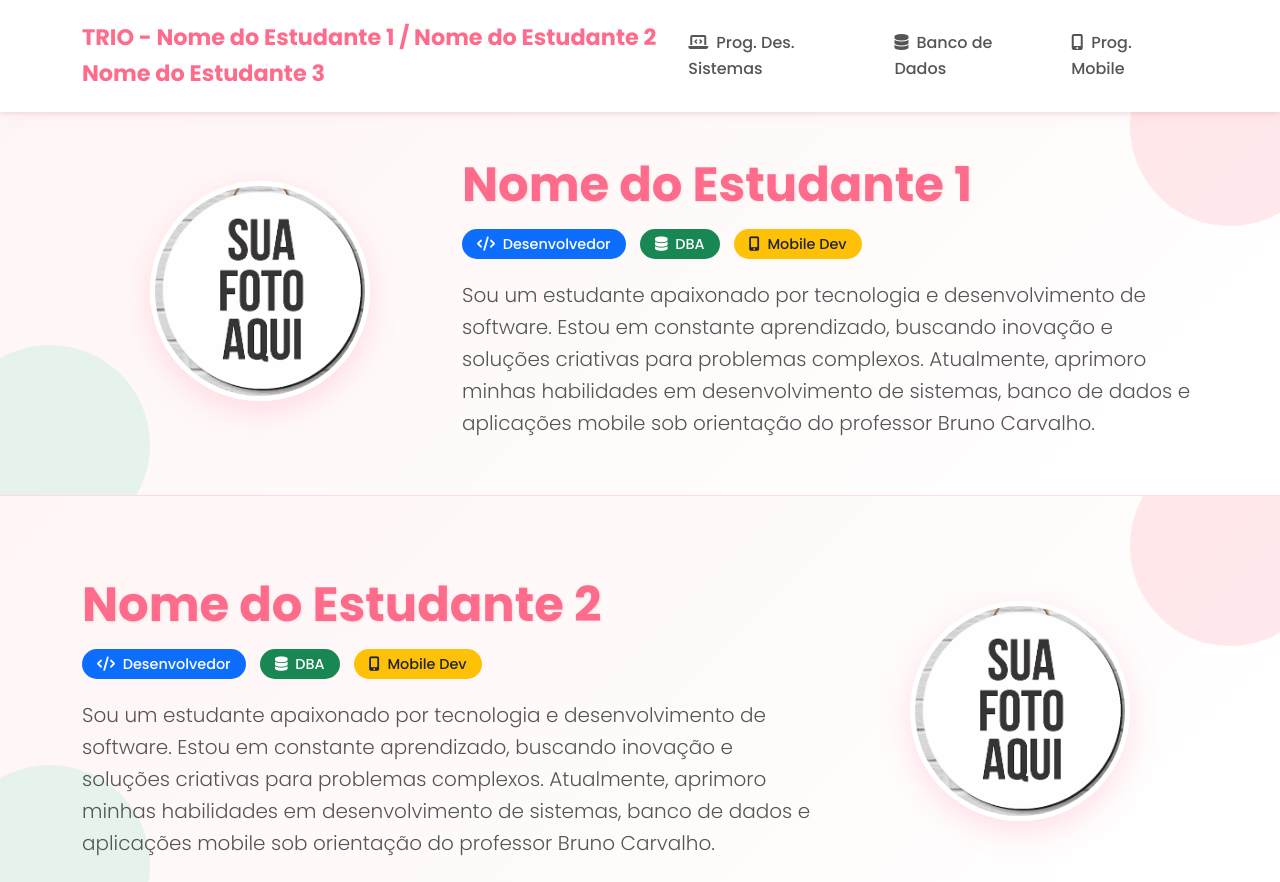
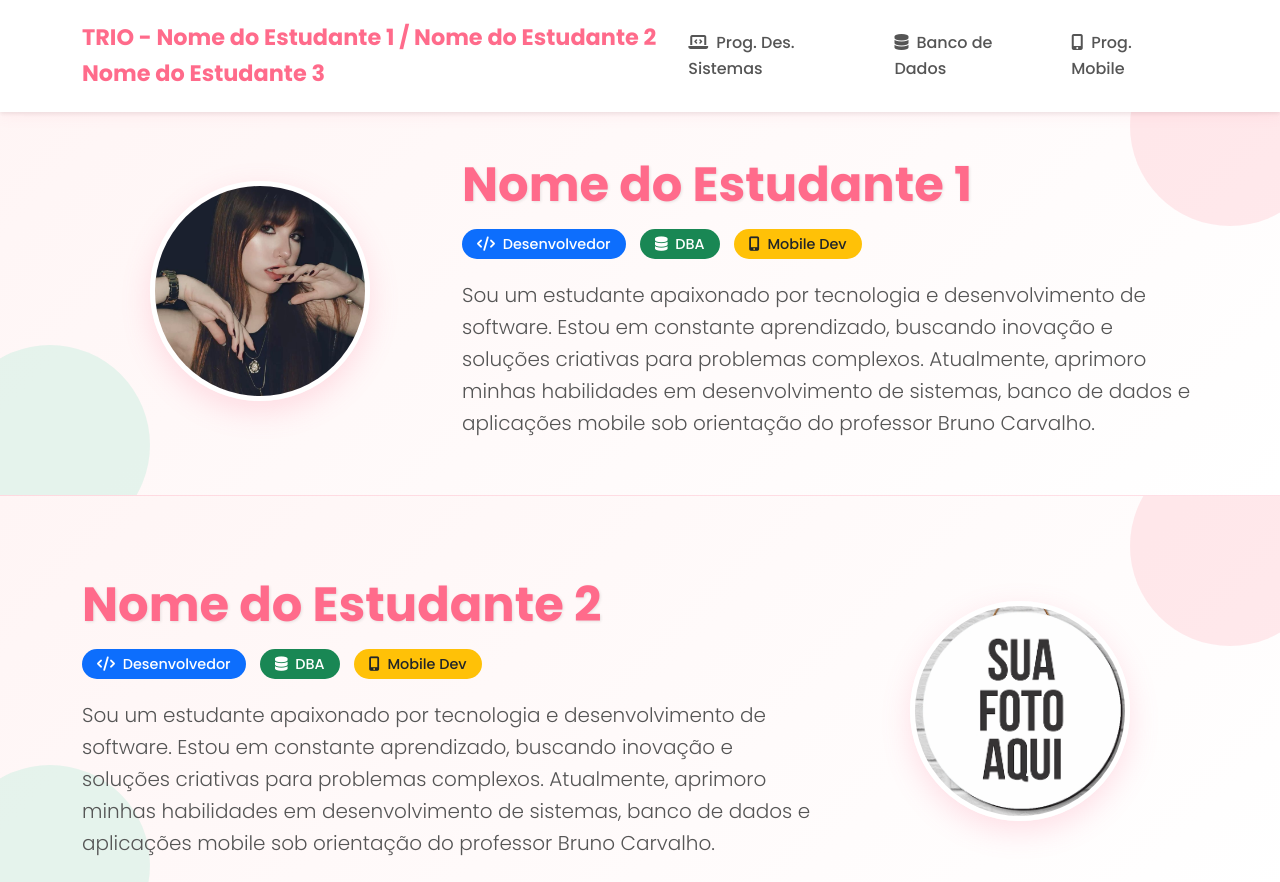
Before and after one commit to anajulia0405/Ana-Julia-, a plain HTML site: page trio.html in a window 1280 px wide. Shown: the top 882 px of the page. Drawn offline with nearby package versions, Linux system fonts and the light colour scheme.

Commit message:
Update trio.html

```diff
--- a/trio.html
+++ b/trio.html
@@ -44,7 +44,7 @@
                 <div class="row align-items-center justify-content-center">
                     <div class="col-md-4 text-center">
                         <div class="profile-image-container">
-                            <img src="img/logo.png" alt="Foto do Estudante" class="profile-image">
+                            <img src="img/perfil.jpg" alt="Foto do Estudante" class="profile-image">
                         </div>
                     </div>
                     <div class="col-md-8 profile-info">
```
